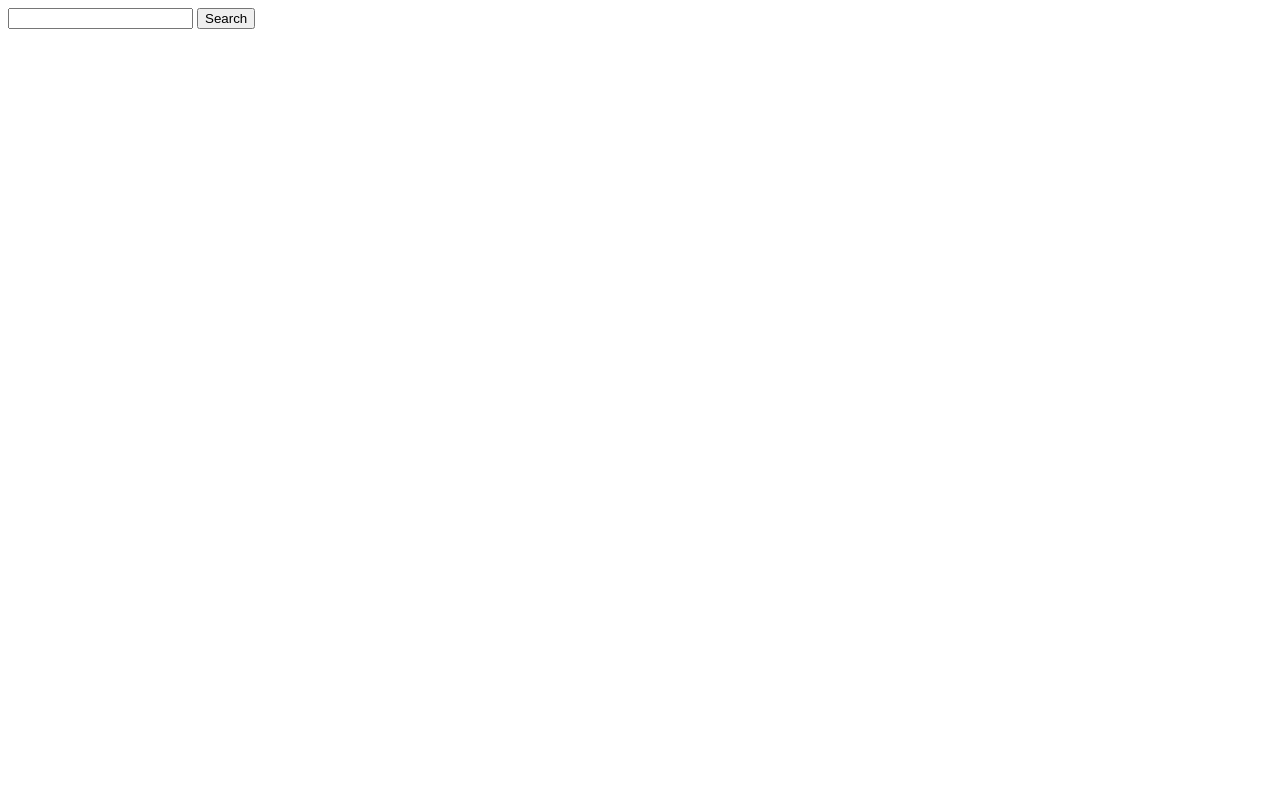
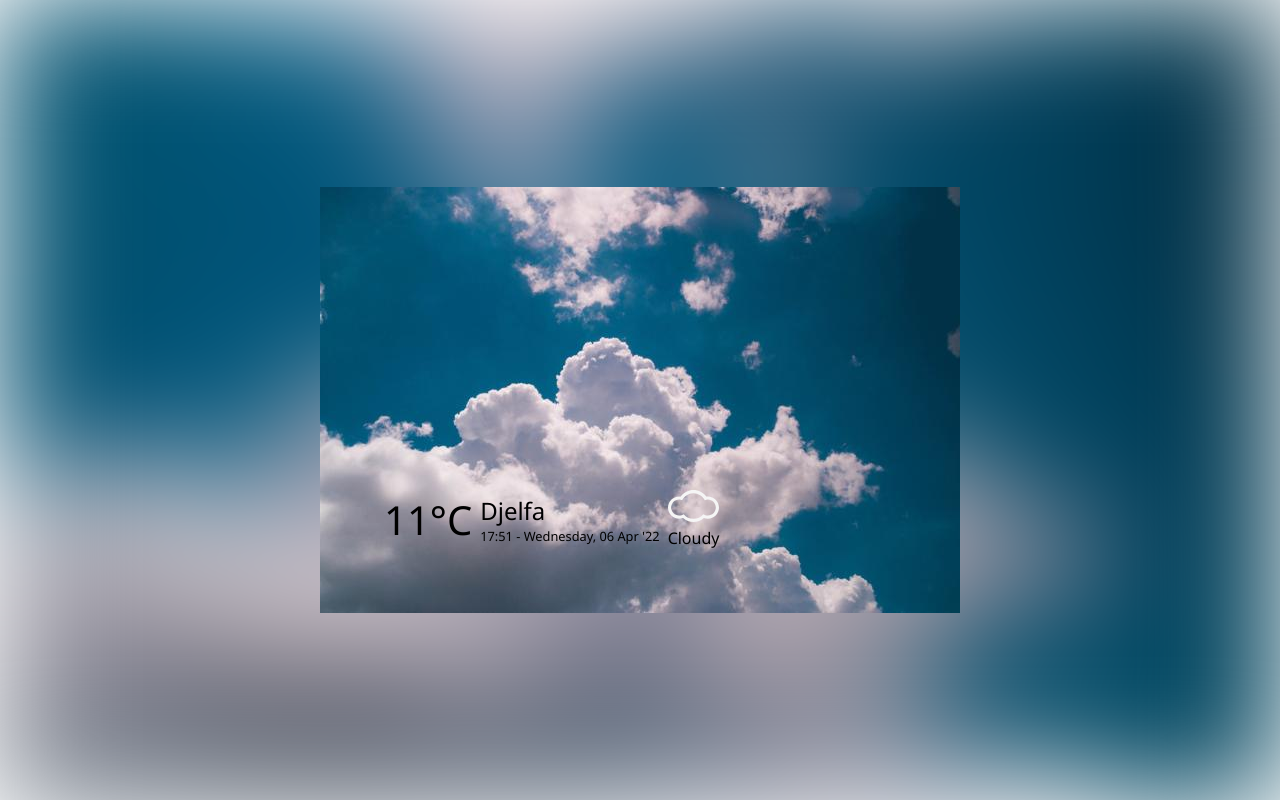
Before and after one commit to Hassane24/Weather-App, a plain HTML site: page index.html in a window 1280 px wide. Drawn offline with Linux system fonts and the light colour scheme.

Commit message:
added styling

```diff
--- a/index.html
+++ b/index.html
@@ -9,7 +9,32 @@
     <script src="main.js" defer></script>
   </head>
   <body>
-    <input type="text" name="" id="searchBar" />
-    <button id="startSearch">Search</button>
+    <div class="background">
+      <img
+        src="./images/1636731576678.jpg--a_mainly_dry_and_sunny_weekend_on_the_way.jpg"
+        alt=""
+        class="blurry"
+      />
+    </div>
+    <div class="container">
+      <div class="temp-image">
+        <img
+          src="./images/1636731576678.jpg--a_mainly_dry_and_sunny_weekend_on_the_way.jpg"
+          alt=""
+        />
+        <div class="info">
+          <div class="temp">11°C</div>
+          <div class="location-date">
+            <div class="location">Djelfa</div>
+            <div class="date">17:51 - Wednesday, 06 Apr '22</div>
+          </div>
+          <div class="temp-info">
+            <img src="./images/cloud.svg" alt="" />
+            <div class="weather-stat" id="weather-stat">Cloudy</div>
+          </div>
+        </div>
+      </div>
+      <div class="weather-details"></div>
+    </div>
   </body>
 </html>
--- a/style.css
+++ b/style.css
@@ -0,0 +1,81 @@
+@import url("https://fonts.googleapis.com/css2?family=Noto+Sans&display=swap");
+
+*,
+*::after,
+*::before {
+  box-sizing: border-box;
+  font-family: "Noto Sans", sans-serif;
+}
+
+body {
+  margin: 0;
+  min-height: 100vh;
+  position: relative;
+}
+
+/* ------------------- Background Styling -------------------- */
+
+.background {
+  position: fixed;
+  pointer-events: none;
+  top: 0;
+  left: 0;
+  right: 0;
+  bottom: 0;
+  filter: blur(60px);
+  -webkit-filter: blur(60px);
+}
+
+.blurry {
+  width: 100%;
+  height: 100%;
+  object-fit: cover;
+}
+
+/* -------------------------------------------------------------- */
+
+.container {
+  position: absolute;
+  left: 50%;
+  top: 50%;
+  transform: translate(-50%, -50%);
+}
+
+.temp-image {
+  position: relative;
+  display: flex;
+  flex-direction: column;
+  justify-content: flex-end;
+}
+
+.info {
+  position: absolute;
+  display: flex;
+  justify-content: center;
+  align-items: center;
+  column-gap: 0.5rem;
+  margin-left: 10%;
+  margin-bottom: 10%;
+}
+
+.temp {
+  font-size: 2.5rem;
+}
+
+.location-date {
+  display: flex;
+  flex-direction: column;
+  align-items: center;
+}
+
+.location {
+  font-size: 1.5rem;
+  align-self: flex-start;
+}
+
+.date {
+  font-size: 0.8rem;
+}
+
+.temp-image > img:first-child {
+}
```
Also changed, not shown: main.js (+2 -2 lines), images/1636731576678.jpg--a_mainly_dry_and_sunny_weekend_on_the_way.jpg (added), images/cloud.svg (added), images/cloudy.svg (added), images/lightning.svg (added), images/rainy.svg (added), images/snow.svg (added), images/sun.svg (added).
